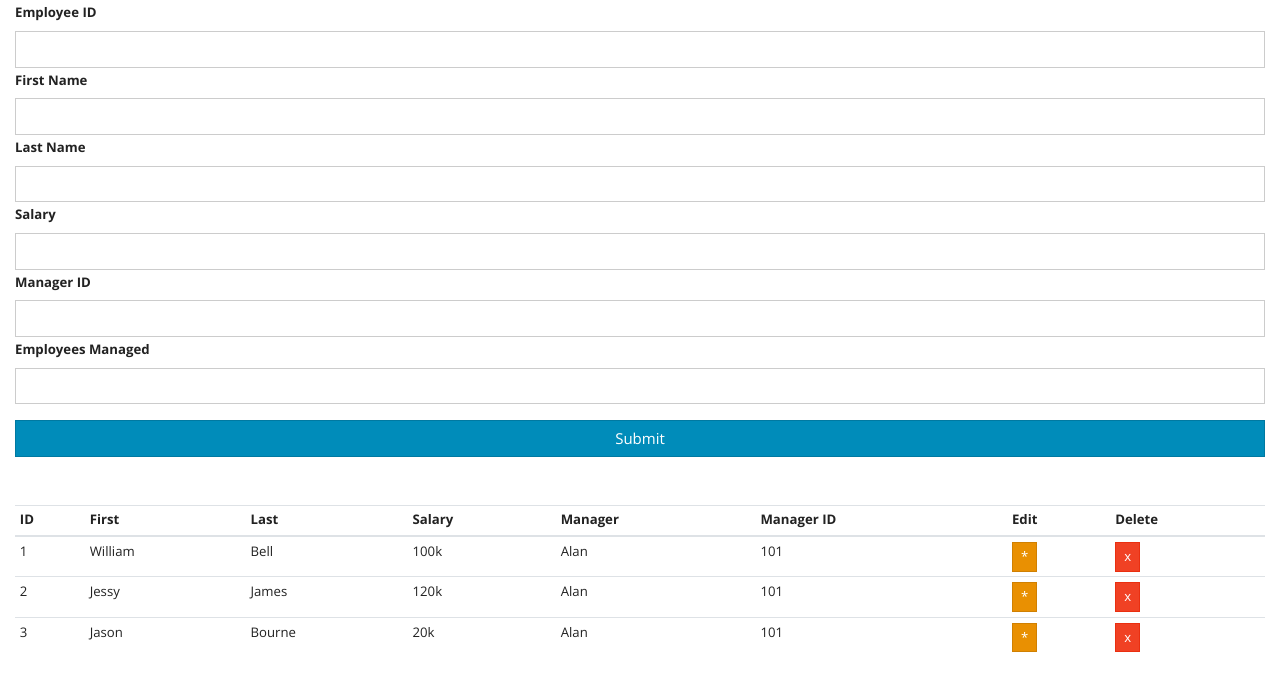
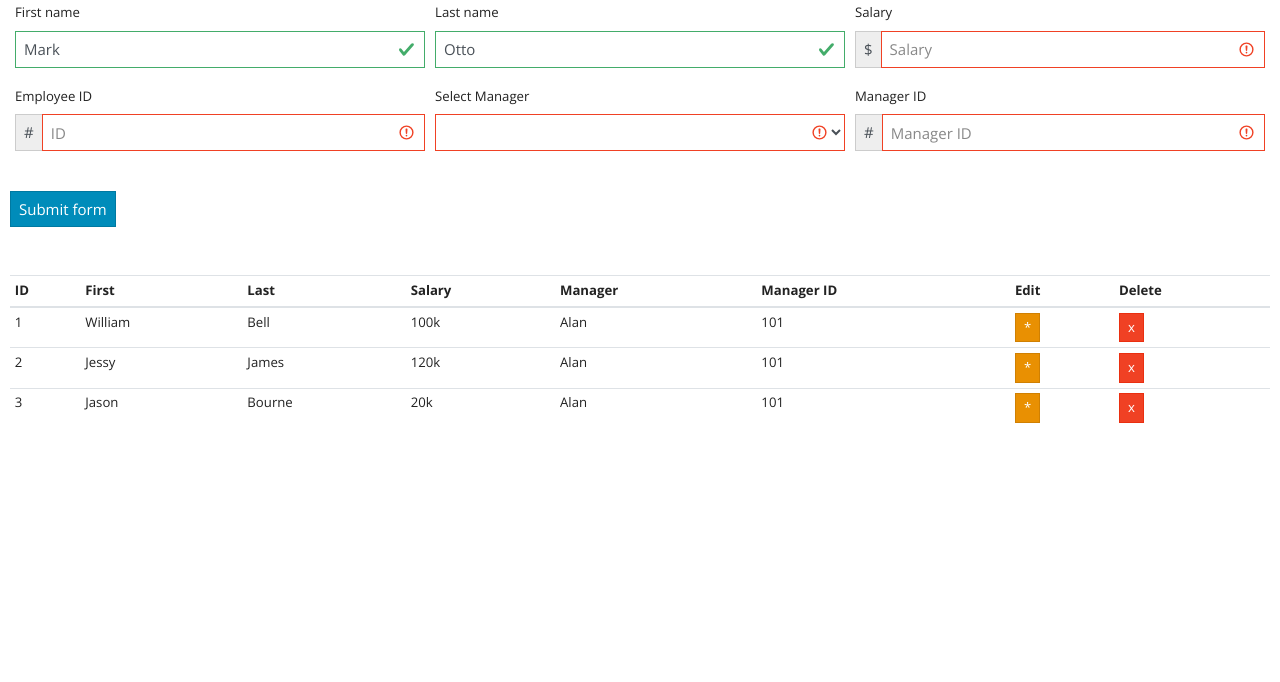
Before and after one commit to W-B28/hr-tracker, a plain HTML site: page index.html in a window 1280 px wide. Shown: the part 118-800 px from the top of the page. Drawn offline with nearby package versions, Linux system fonts and the light colour scheme.

Commit message:
Form styled

```diff
--- a/index.html
+++ b/index.html
@@ -17,29 +17,66 @@
       <i class="fas fa-user-friends text-primary"></i>
       My<span class="text-primary">HR</span>Tracker</h1>
 
-      <form id="worker-form">
-        <div class="form-group">
-          <label for="id"><strong>Employee ID</strong></label>
-          <input type="text" id="ID" class="form-control">
+      <form id="worker-form" class="was-validated">
+        <div class="form-row">
+          <div class="col-md-4">
+            <label for="validationFirstName">First name</label>
+            <input type="text" class="form-control is-valid" id="validationFirstName" placeholder="First name" value="Mark" required>
 
-          <label for="firstName"><strong>First Name</strong></label>
-          <input type="text" id="first" class="form-control" value="">
+          </div>
+          <div class="col-md-4 mb-3">
+            <label for="validationLastName">Last name</label>
+            <input type="text" class="form-control is-valid" id="validationLastName" placeholder="Last name" value="Otto" required>
 
-          <label for="lastName"><strong>Last Name</strong></label>
-          <input type="text" id="last" class="form-control" value="">
+          </div>
+          <div class="col-md-4 mb-3">
+            <label for="validationSalary">Salary</label>
+            <div class="input-group">
+              <div class="input-group-prepend">
+                <span class="input-group-text" id="inputGroupPrependDollar">$</span>
+              </div>
+              <input type="text" class="form-control is-invalid" id="validationSalary" placeholder="Salary" aria-describedby="inputSalary" required>
 
-          <label for="salary"><strong>Salary</strong></label>
-          <input type="text" id="salary" class="form-control" value="">
-
-          <label for="managerID"><strong>Manager ID</strong></label>
-          <input type="text" id="manager" class="form-control" value="">
-
-          <label for="peopleManaged"><strong>Employees Managed</strong></label>
-          <input type="text" id="managed" class="form-control" value="">
+            </div>
+          </div>
+        </div>
+        <div class="form-row">
+          <div class="col-md-4 mb-3">
+            <label for="validationServer03">Employee ID</label>
+            <div class="input-group">
+              <div class="input-group-prepend">
+                <span class="input-group-text" id="inputGroupPrependID">#</span>
+              </div>
+              <input type="text" class="form-control is-invalid" id="validationEmployeeID" placeholder="ID" required>
             </div>
 
-        <input type="submit" value="Submit" class="btn btn-primary btn-block">
+          </div>
+          <div class="col-md-4 mb-3">
+              <div class="form-group ">
+                <label for="exampleFormControlSelect1">Select Manager</label>
+                <select class="form-control is-invalid" id="exampleFormControlSelect1" required>
+                  <option selected></option>
+                  <option>1</option>
+                  <option>2</option>
+                  <option>3</option>
+                  <option>4</option>
+                  <option>5</option>
+                </select>
+              </div>
+          </div>
+          <div class="col-md-4 mb-3">
+            <label for="validationServer05">Manager ID</label>
+            <div class="input-group">
+              <div class="input-group-prepend">
+                <span class="input-group-text" id="inputGroupPrependID">#</span>
+              </div>
+              <input type="text" class="form-control is-invalid" id="validationManagerEID" placeholder="Manager ID" required>
 
+            </div>
+          </div>
+          <div class="container-buttons mt-2">
+            <button class="btn btn-primary" type="submit">Submit form</button>
+          </div>
         </form>
 
         <table class="table table-hover table-sm mt-5">
```
Lines whose indentation alone changed are shown as unchanged.
